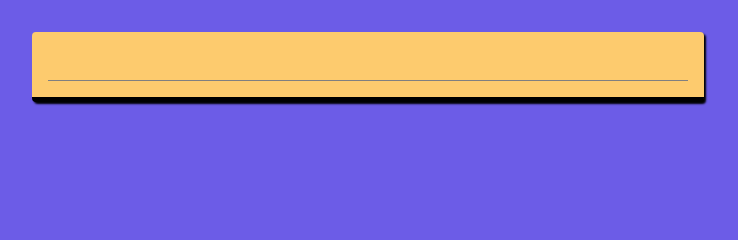
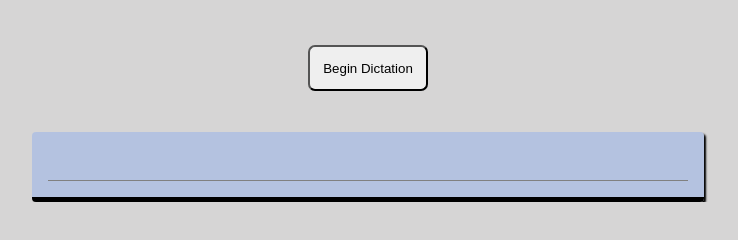
Before and after one commit to krbrennan/speech_recognition, a website: page index.html in a window 1280 px wide. Shown: the whole page, without its empty margins (272-1010 px from the left). Drawn offline with Linux system fonts and the light colour scheme.

Commit message:
styling. adding record button functionality

```diff
--- a/index.html
+++ b/index.html
@@ -7,9 +7,15 @@
   </head>
   <body>
 
-    <div class="words">
+    <div class='page-body'>
+      <div class='greeting'>
+          <button class='greeting-btn'>Begin Dictation</button>
+      </div>
 
+      <div class="words">
+      </div>
     </div>
+
 
     <!-- <script type="text/javascript" src="./script.js"></script> -->
     <script type="text/javascript" src='./script.js'>
--- a/style.css
+++ b/style.css
@@ -4,15 +4,53 @@
 }
 
 body{
-  background: #6c5ce7;
+  /* background: #aeaacf; */
+  background: rgba(160, 158, 158, 0.425);
   margin-top: 2em;
 }
 
+.page-body {
+  display: flex;
+  flex-direction: column;
+  overflow: auto;
+  height: auto;
+  width: auto;
+}
+
+.greeting {
+  min-height: 100px;
+  display: flex;
+  margin: 0 auto;
+  /* width: %; */
+  justify-content: center;
+  background: yellow;
+}
+
+.greeting-btn {
+  position: absolute;
+  padding: 1em;
+  margin: 1em;
+  justify-content: center;
+  border-radius: 7px;
+  transition: all .2s ease-in-out;
+}
+
+.greeting-btn:hover {
+  /* position: absolute; */
+  background: rgb(221, 78, 78);
+  color: white;
+  font-size: 100%;
+  transform: scale(1.1);
+}
+
 .words {
+  /* position: absolute; */
+  justify-content: center;
+  padding-top: 5em;
   margin-top: 5em;
-  background: #fdcb6e;
+  background: #7ea3f362;
   width: 50%;
-  padding-top: 2em;
+  /* padding-top: 2em; */
   margin: auto;
   border-radius: 4px;
   box-shadow: 2px 2px 2px black;
```
Also changed, not shown: package.json (added, +20 -0 lines).
